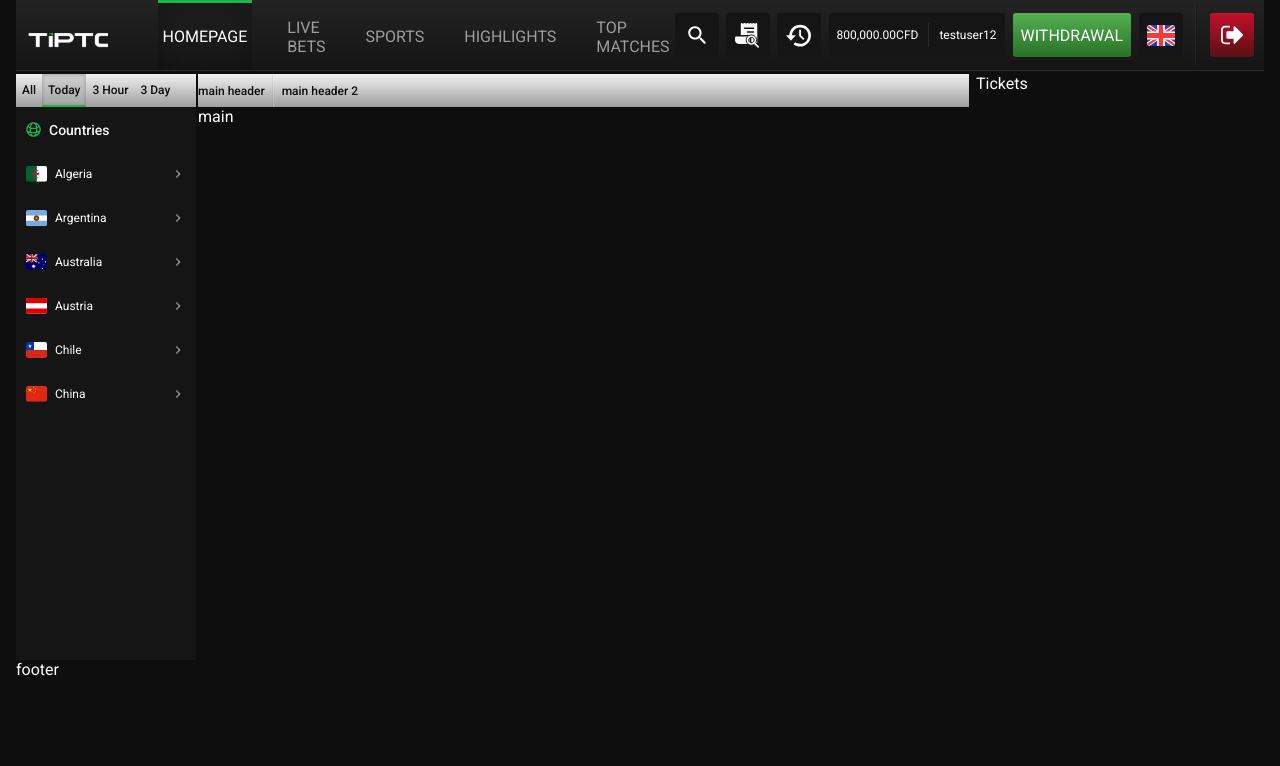
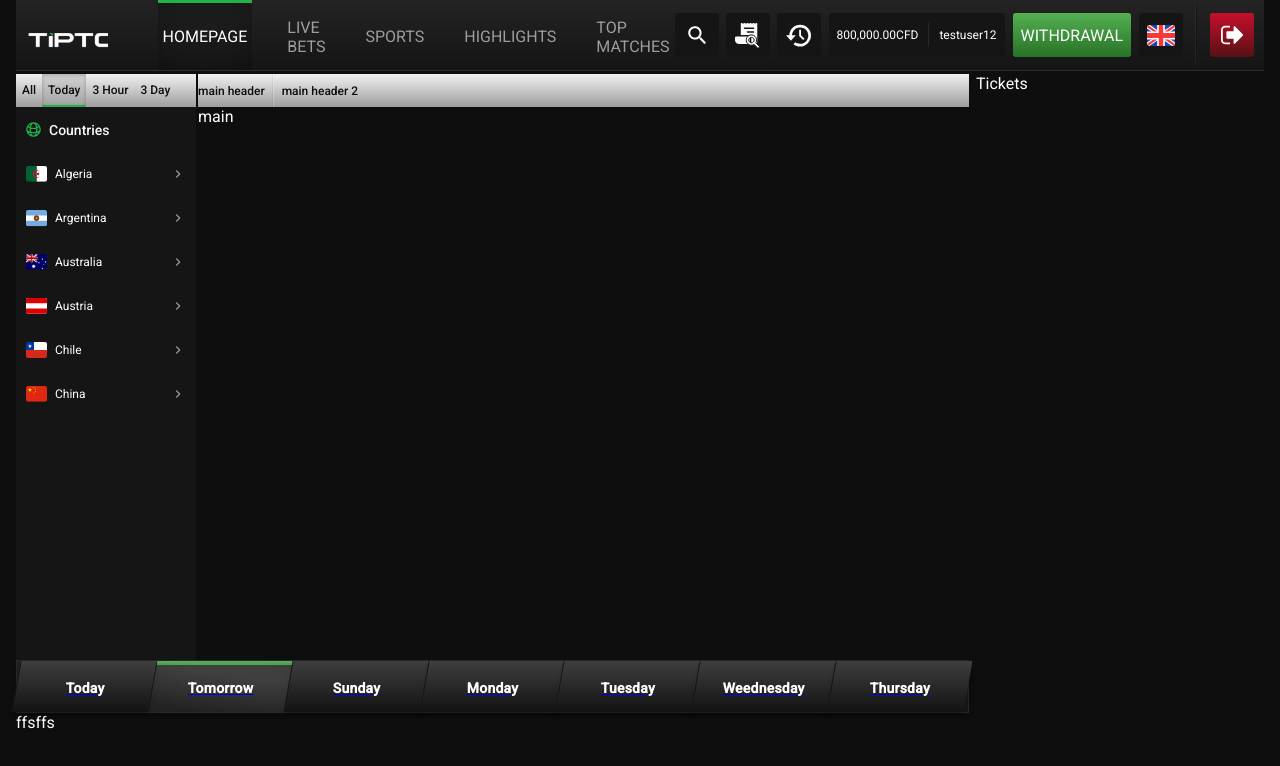
Before and after one commit to vetalmolotov/asncgrp-app, a React (Create React App) app: page / in a window 1280 px wide. Shown: the top 766 px of the page. Built offline with nearby package versions, Linux system fonts and the light colour scheme.

Commit message:
add week section on footer

```diff
--- /dev/null
+++ b/src/components/WeekList/WeekList.js
@@ -0,0 +1,56 @@
+import React from "react";
+
+import './week-list.scss'
+
+const WeekList = () => {
+
+    const weekListItems = [
+        {
+            url: '/',
+            text: 'Today',
+            isActive: false
+        },
+        {
+            url: '/',
+            text: 'Tomorrow',
+            isActive: true
+        },
+        {
+            url: '/',
+            text: 'Sunday',
+            isActive: false
+        },
+        {
+            url: '/',
+            text: 'Monday',
+            isActive: false
+        },
+        {
+            url: '/',
+            text: 'Tuesday',
+            isActive: false
+        },
+        {
+            url: '/',
+            text: 'Weednesday',
+            isActive: false
+        },
+        {
+            url: '/',
+            text: 'Thursday',
+            isActive: false
+        },
+    ]
+
+    return <>
+        <section className="weekend-list">
+            {weekListItems.map((option) => (
+                <a href={option.url} className={`weekend-list-item ${option.isActive ? 'active' : ''}`}>
+                    <span>{option.text}</span>
+                </a>
+            ))}
+        </section>
+    </>
+}
+
+export default WeekList
--- /dev/null
+++ b/src/components/WeekList/week-list.scss
@@ -0,0 +1,46 @@
+@import "src/assets/styles/mixins";
+
+.weekend-list {
+  display: flex;
+  justify-content: center;
+  height: 53px;
+  border: 1px solid #282828;
+  background: var(--main-gradient, linear-gradient(180deg, #232323 0%, #151515 100%));
+  box-shadow: 0px 4px 4px 0px rgba(0, 0, 0, 0.25);
+  &-item {
+    position: relative;
+    @include flex-vh;
+    width: 100%;
+    max-width: 175px;
+    height: 100%;
+    background: linear-gradient(180deg, #3E3E3E 0%, #131313 100%);
+    box-shadow: 0px 4px 4px 0px #00000040;
+    transform: skewX(-10deg);
+    &::before {
+      content: '';
+      position: absolute;
+      left: -1px;
+      width: 1px;
+      height: 100%;
+      background: #161616;
+      box-shadow: -1px 0px 0px 0px #FFFFFF08;
+    }
+    &.active,
+    &:hover {
+      border-top: 2px solid #55AD57;
+      background: linear-gradient(186.9deg, rgba(92, 92, 92, 0.57) 29.75%, rgba(46, 46, 46, 0.57) 90.27%);
+      box-shadow: 0px 4px 33px 0px rgba(0, 0, 0, 0.09) inset, 0px 2px 0px 0px #55AD57 inset;
+      span {
+        margin-top: 0;
+      }
+    }
+    span {
+      font-size: 14px;
+      font-weight: 600;
+      letter-spacing: 0.2270604521036148px;
+      color: #fff;
+      margin-top: 2px;
+      transform: skewX(10deg);
+    }
+  }
+}
--- a/src/components/sections/AppContent/AppContent.js
+++ b/src/components/sections/AppContent/AppContent.js
@@ -2,6 +2,7 @@ import React from "react";
 import ContentSidebar from "../ContentSidebar/ContentSidebar";
 import ContentMain from "../ContentMain/ContentMain";
 import './app-content.scss'
+import ContentFooter from "../ContentFooter/ContentFooter";
 
 const AppContent = () => {
 
@@ -9,7 +10,7 @@ const AppContent = () => {
         <section className="app-content">
             <ContentSidebar />
             <ContentMain />
-            <footer className="app-content-footer">footer</footer>
+            <ContentFooter />
         </section>
     </>
 }
--- /dev/null
+++ b/src/components/sections/ContentFooter/ContentFooter.js
@@ -0,0 +1,16 @@
+import React from "react";
+
+import './content-footer.scss'
+import WeekList from "../../WeekList/WeekList";
+
+const ContentFooter = () => {
+
+    return <>
+        <footer className="app-content-footer content-footer">
+            <WeekList />
+            <section>ffsffs</section>
+        </footer>
+    </>
+}
+
+export default ContentFooter
--- /dev/null
+++ b/src/components/sections/ContentFooter/content-footer.scss
@@ -0,0 +1,5 @@
+@import "src/assets/styles/mixins";
+
+.content-footer {
+
+}
```
